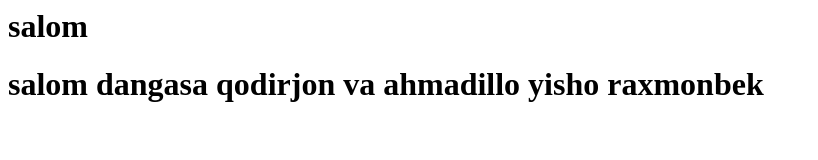
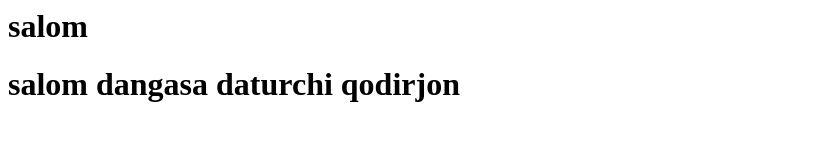
Before and after one commit to qodirjonshokirov/hoverlarm, a plain HTML site: page index.html in a window 1280 px wide. Shown: the whole page, without its empty margins (0-818 px from the left). Drawn offline with Linux system fonts and the light colour scheme.

Commit message:
second commit

```diff
--- a/index.html
+++ b/index.html
@@ -1,2 +1,2 @@
 <h1>salom</h1>
-<h1>salom dangasa qodirjon va ahmadillo yisho raxmonbek</h1>
+<h1>salom dangasa daturchi qodirjon</h1>
```
